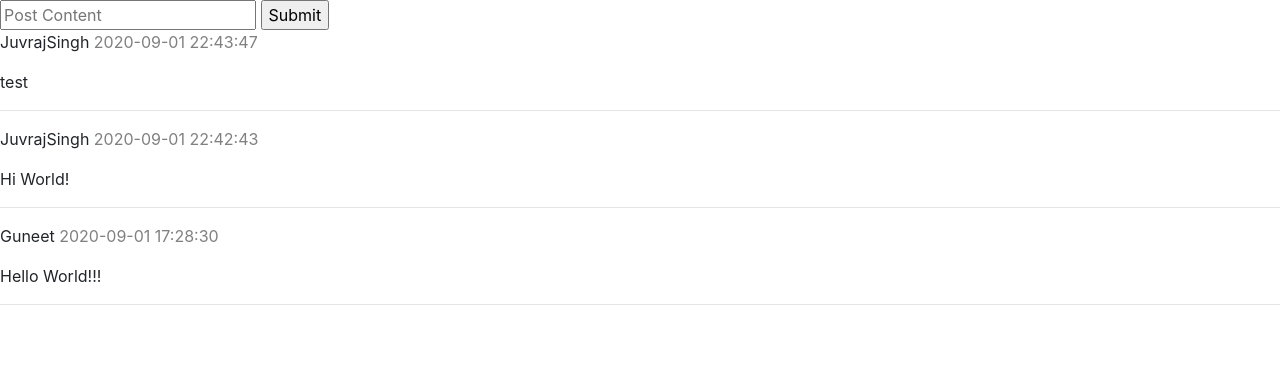
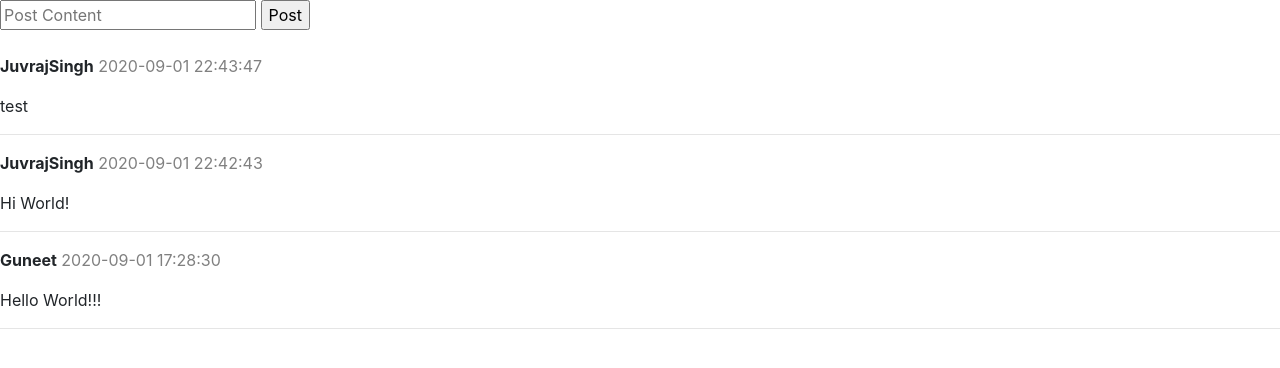
Before and after one commit to JuvrajSingh/SocialMediaWebApp, a Flask app: page / in a window 1280 px wide. Shown: the part 56-424 px from the top of the page. Run offline with Flask 2, Linux system fonts and the light colour scheme; a user stored in the database is signed in; data comes from the database, SQL or seed files in the repository; both versions use the stored data as it was after the commit; some libraries are stand-ins or nearby versions.

Commit message:
html cleaned up to make improve look of webpages

```diff
--- a/templates/index.html
+++ b/templates/index.html
@@ -7,13 +7,14 @@
 {% block main %}
     <form action="/" method="post">
         <input placeholder="Post Content" name="post">
-        <input type="submit" value="Submit">
+        <input type="submit" value="Post">
     </form>
+    <br>
 
     {% for post in posts %}
         <div>
             <p>
-                {{ post[1] }}
+                <b>{{ post[1] }}</b>
                 <span class="datetime">{{ post[3] }}</span>
             </p>
             <p>{{ post[2] }}</p><hr>
```
Also changed, not shown: templates/myPosts.html (+6 -2 lines), socialMedia.db.
